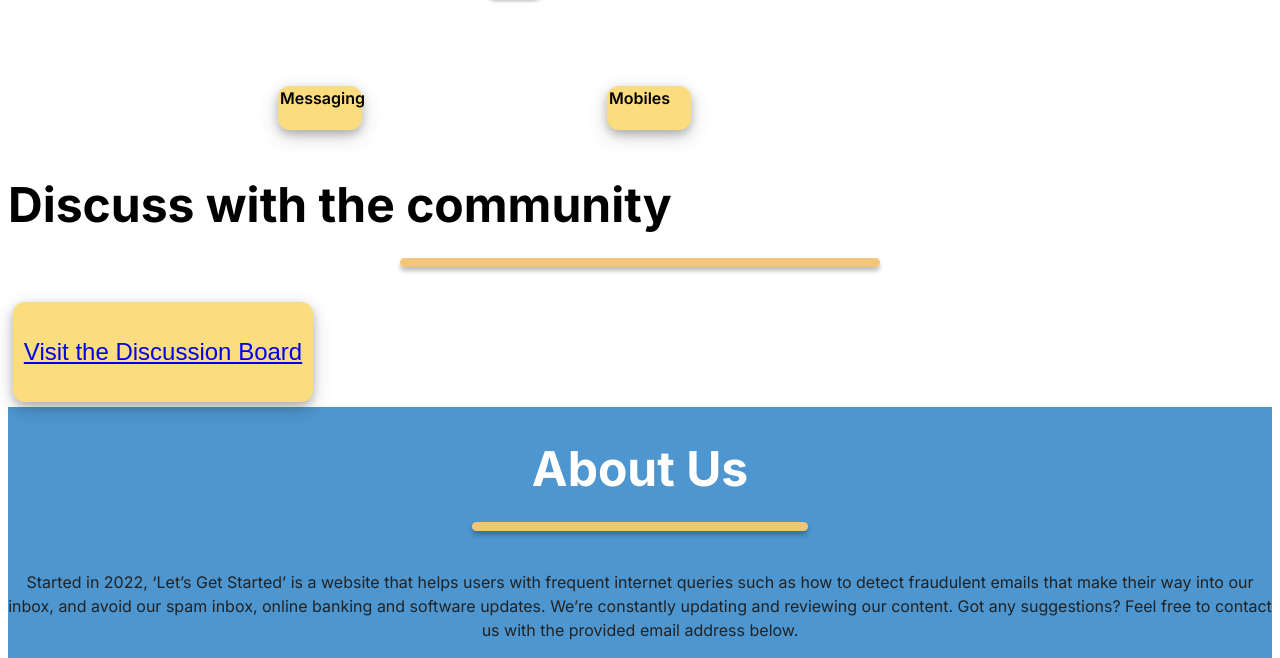
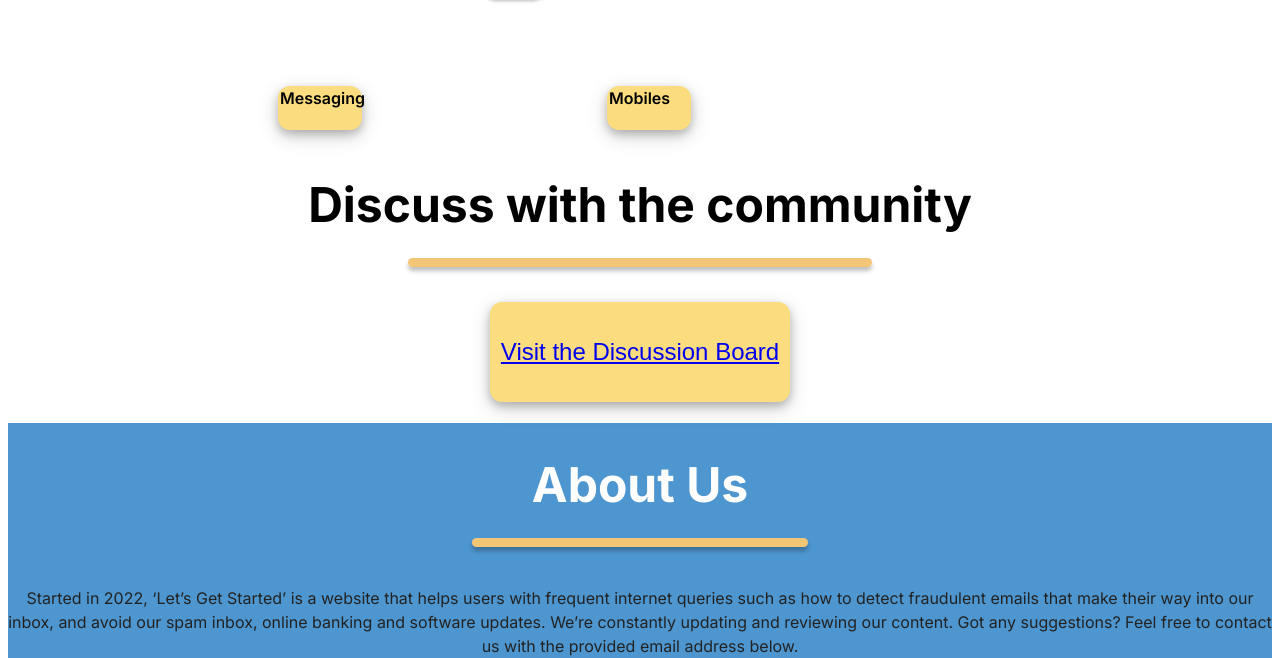
Before and after one commit to cvivianc/LGS, a plain HTML site: page index.html in a window 1280 px wide. Shown: the part 863-1521 px from the top of the page. Drawn offline with Linux system fonts and the light colour scheme.

Commit message:
main page formatting

```diff
--- a/css/styles.css
+++ b/css/styles.css
@@ -32,7 +32,7 @@ h1 {
 
 /* heading banners */
 
-header {
+header, section {
   background: #4e96cf;
   width: 100%;
   color: #ffffff;
@@ -41,6 +41,11 @@ header {
   flex-direction: column;
   align-items: center;
   margin: 0 auto 2vh;
+}
+
+section {
+  background: #fff;
+  color: #000;
 }
 
 h1:after {
@@ -63,6 +68,7 @@ h1:after {
   position: fixed;
   top: 90%;
   left: 95%;
+
 }
 
 .profile {
```
Also changed, not shown: index.html (+0 -1 lines).
